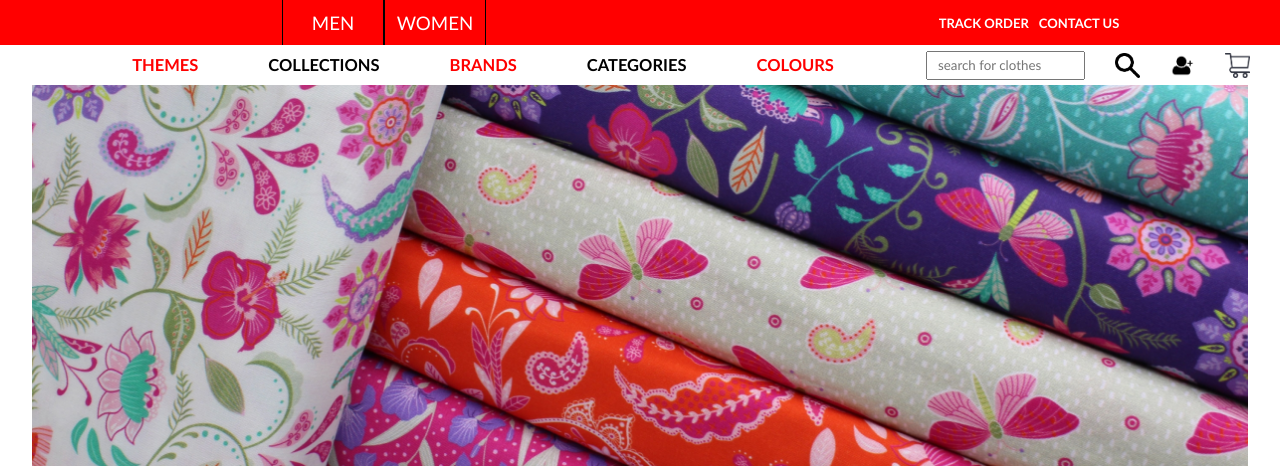
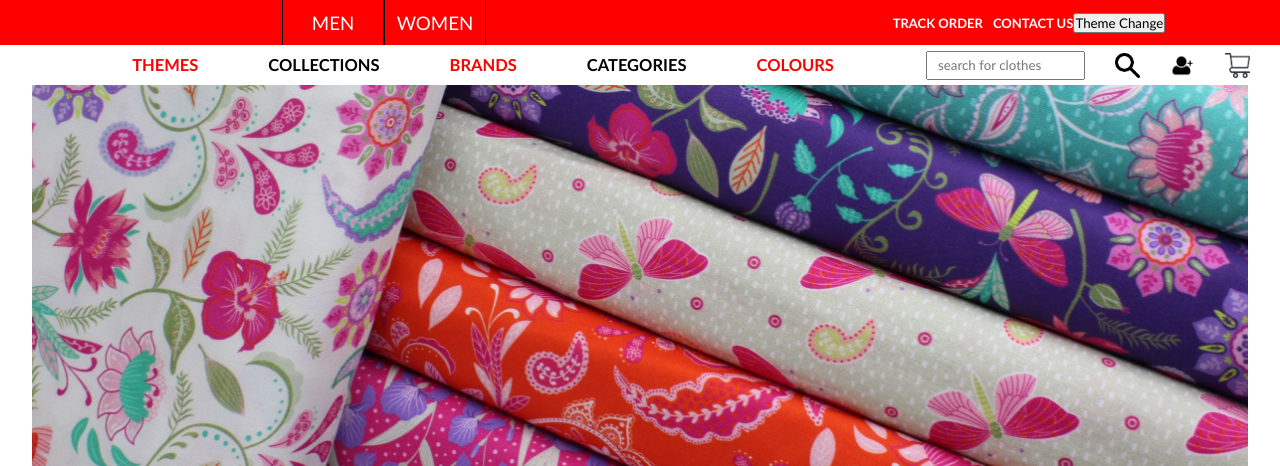
Before and after one commit to Vamshireddy2001/Programming-for-Information-system, a Flask app: page / in a window 1280 px wide. Shown: the top 466 px of the page. Run offline with Flask 3, Linux system fonts and the light colour scheme.

Commit message:
themechangebutton

```diff
--- a/static/css/index.css
+++ b/static/css/index.css
@@ -305,3 +305,7 @@ hr
     border: 1px dashed rgb(238, 57, 57);
     margin-top: 30px;
 }
+.themechange
+{
+
+}
--- a/templates/header.html
+++ b/templates/header.html
@@ -7,6 +7,7 @@
        <div class="topbarsectioninfo">
          <h4>TRACK ORDER</h4>
          <h4>CONTACT US</h4>
+         <button class="themechange">Theme Change</button>
        </div>
     </div>
     <nav>
--- a/templates/mansection.html
+++ b/templates/mansection.html
@@ -5,6 +5,7 @@
     <meta name="viewport" content="width=device-width, initial-scale=1.0">
     <title>Document</title>
     <link rel="stylesheet" href="static/css/index.css"></link>
+    <script src="js/index.js"></script>
 </head>
 <body>
    {% include('header.html')%}
```
